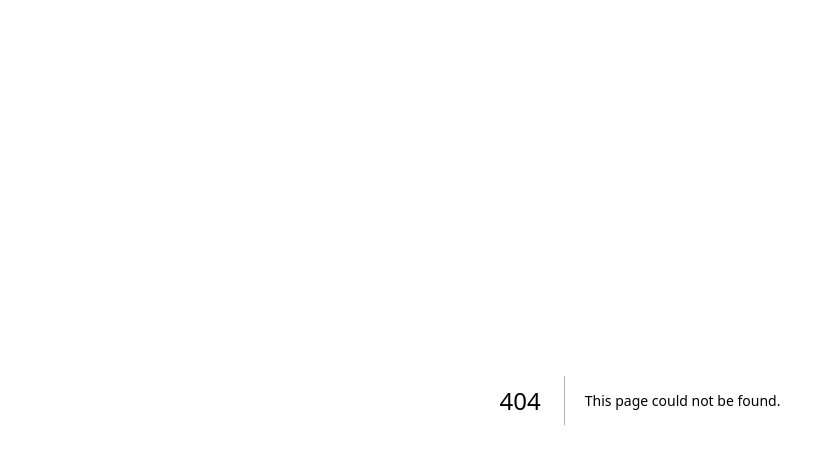
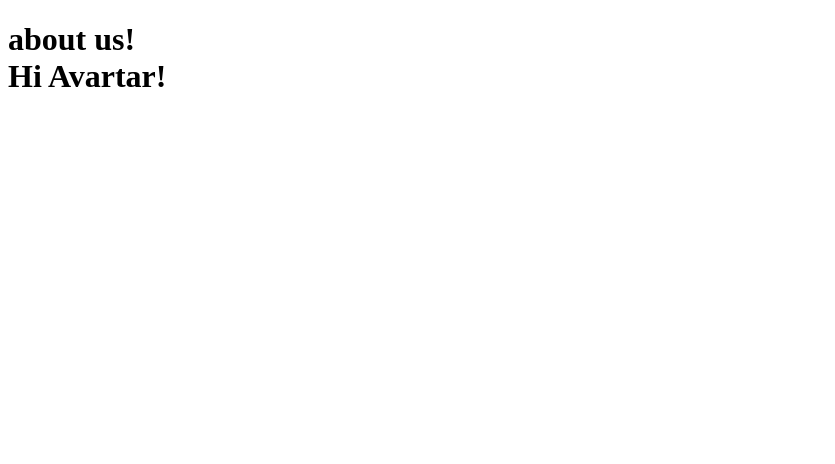
Before and after one commit to khv2644511/LEARN_NEXTJS14, a Next.js app: page /about-us in a window 1280 px wide. Before the commit this address had no page. Shown: the top 464 px of the page, without its empty margins (0-835 px from the left). Built offline with nearby package versions, Linux system fonts and the light colour scheme.

Commit message:
Defining Routes

```diff
--- /dev/null
+++ b/app/about-us/company/page.tsx
@@ -0,0 +1,3 @@
+export default function Company() {
+    return <h1>Company Team!</h1>
+}
--- /dev/null
+++ b/app/about-us/company/sales/page.tsx
@@ -0,0 +1,3 @@
+export default function Sales() {
+    return <h1>Sales Team!</h1>
+}
--- /dev/null
+++ b/app/about-us/components/avartar.tsx
@@ -0,0 +1,3 @@
+export default function Avartar() {
+    return <div>Hi Avartar!</div>
+}
--- /dev/null
+++ b/app/about-us/page.tsx
@@ -0,0 +1,9 @@
+import Avartar from "./components/avartar";
+
+export default function AboutUs() {
+    return (
+        <h1>
+            about us! <Avartar />
+        </h1>
+    );
+}
```
Also changed, not shown: 1 other file (tests, documents, lock files or other folders).
